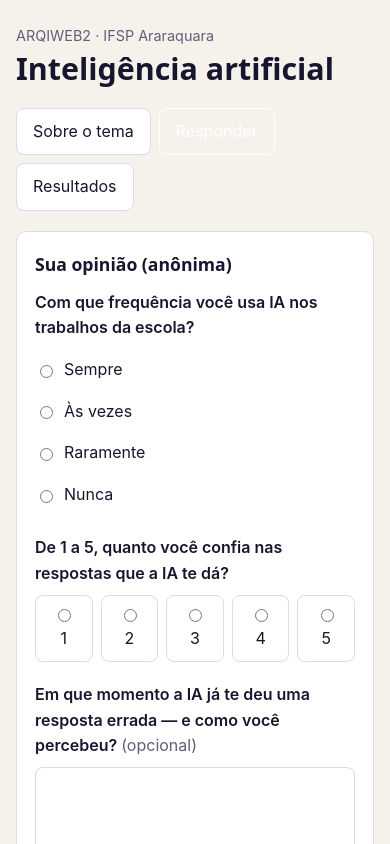
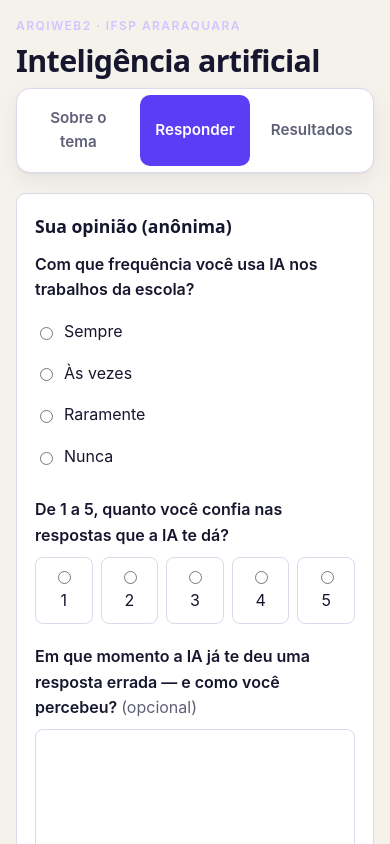
Before and after one commit to tvictorhugo036-svg/trabalhoiwb-ia, a React (Vite) app: page / in a window 390 px wide. Both pictures are taken after a click on the button "Responder". Shown: the top 844 px of the page. Built offline with nearby package versions, Linux system fonts and the light colour scheme; no server answers.

Commit message:
Refactor CSS for improved layout and responsiveness
Updated styles for layout, hero section, and tabs.

```diff
--- a/src/App.module.css
+++ b/src/App.module.css
@@ -1,12 +1,40 @@
-.pagina { max-width: 680px; margin: 0 auto; padding: 24px 16px 48px; }
-.topo { margin-bottom: 20px; }
-.turma { margin: 0; color: var(--suave); font-size: 0.9rem; }
-.titulo { margin: 4px 0 0; font-size: 1.9rem; line-height: 1.2; color: var(--verde); }
-.abas { display: flex; gap: 8px; margin-bottom: 20px; flex-wrap: wrap; }
+.pagina { max-width: 720px; margin: 0 auto; padding: 16px 16px 56px; }
+
+.hero {
+  position: relative; overflow: hidden; border-radius: 22px;
+  padding: 32px 26px 36px; margin-bottom: 18px; color: #fff;
+  background: radial-gradient(circle at 85% 10%, #7b5cff 0%, transparent 45%),
+              linear-gradient(140deg, var(--violeta-escuro) 0%, #3b24b8 100%);
+  box-shadow: var(--sombra);
+}
+.textoHero { position: relative; z-index: 1; max-width: 62%; }
+.turma {
+  margin: 0 0 10px; font-size: 0.75rem; letter-spacing: 0.12em;
+  text-transform: uppercase; color: #cfc6ff; font-weight: 600;
+}
+.titulo { margin: 0 0 10px; font-size: clamp(1.9rem, 6vw, 2.8rem); line-height: 1.08; letter-spacing: -0.02em; }
+.sub { margin: 0; color: #e0daff; font-size: 0.98rem; }
+.arte {
+  position: absolute; right: -18px; bottom: -22px; width: 48%; max-width: 300px;
+  border-radius: 20px; transform: rotate(-4deg); opacity: 0.95; pointer-events: none;
+}
+
+.abas {
+  display: flex; gap: 6px; padding: 6px; margin-bottom: 20px;
+  background: #fff; border: 1px solid var(--borda); border-radius: 14px; box-shadow: var(--sombra);
+}
 .aba, .abaAtiva {
-  font: inherit; cursor: pointer; padding: 10px 16px; border-radius: 8px;
-  border: 1px solid var(--borda); background: #fff; color: var(--texto);
+  flex: 1; font: inherit; font-weight: 600; font-size: 0.95rem; cursor: pointer;
+  padding: 11px 8px; border: 0; border-radius: 10px; color: var(--suave); background: transparent;
+  transition: background 0.2s, color 0.2s;
 }
-.abaAtiva { background: var(--verde); border-color: var(--verde); color: #fff; }
-.aba:focus-visible, .abaAtiva:focus-visible { outline: 3px solid var(--verde); outline-offset: 2px; }
-.conteudo { min-height: 240px; }
+.aba:hover { background: var(--violeta-claro); color: var(--violeta); }
+.abaAtiva { background: var(--violeta); color: #fff; }
+.aba:focus-visible, .abaAtiva:focus-visible { outline: 3px solid var(--coral); outline-offset: 2px; }
+
+.conteudo { min-height: 260px; }
+
+@media (max-width: 520px) {
+  .textoHero { max-width: 100%; }
+  .arte { opacity: 0.22; width: 70%; right: -30px; }
+}
```
